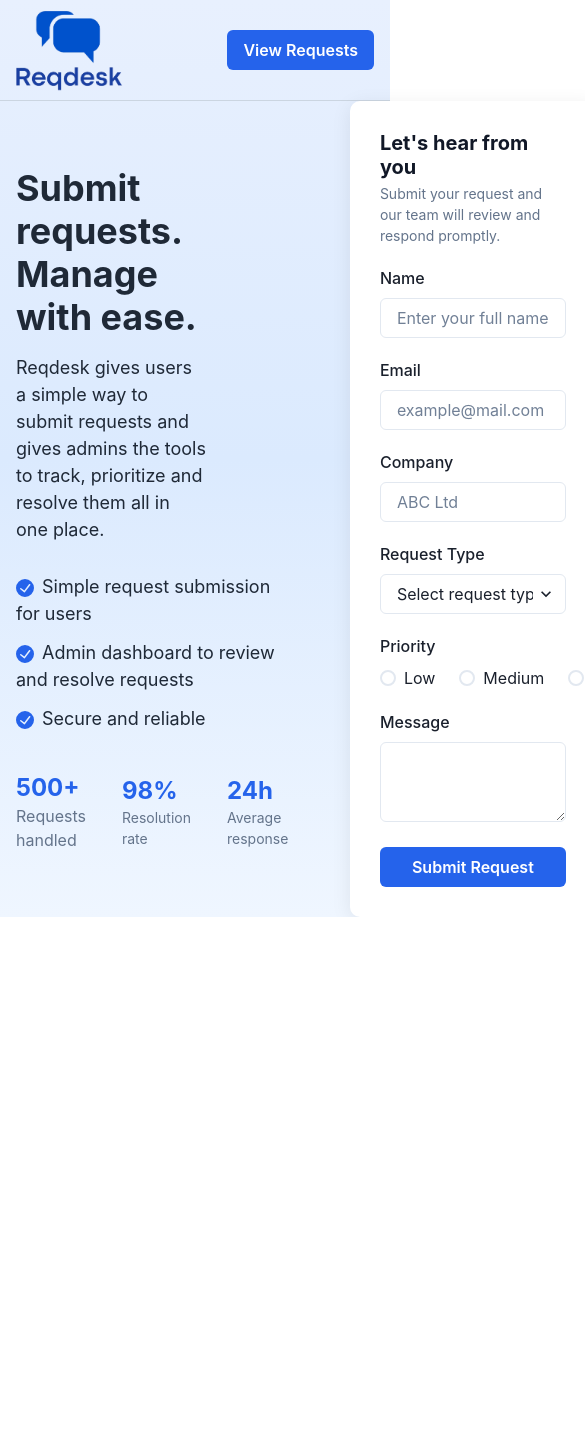
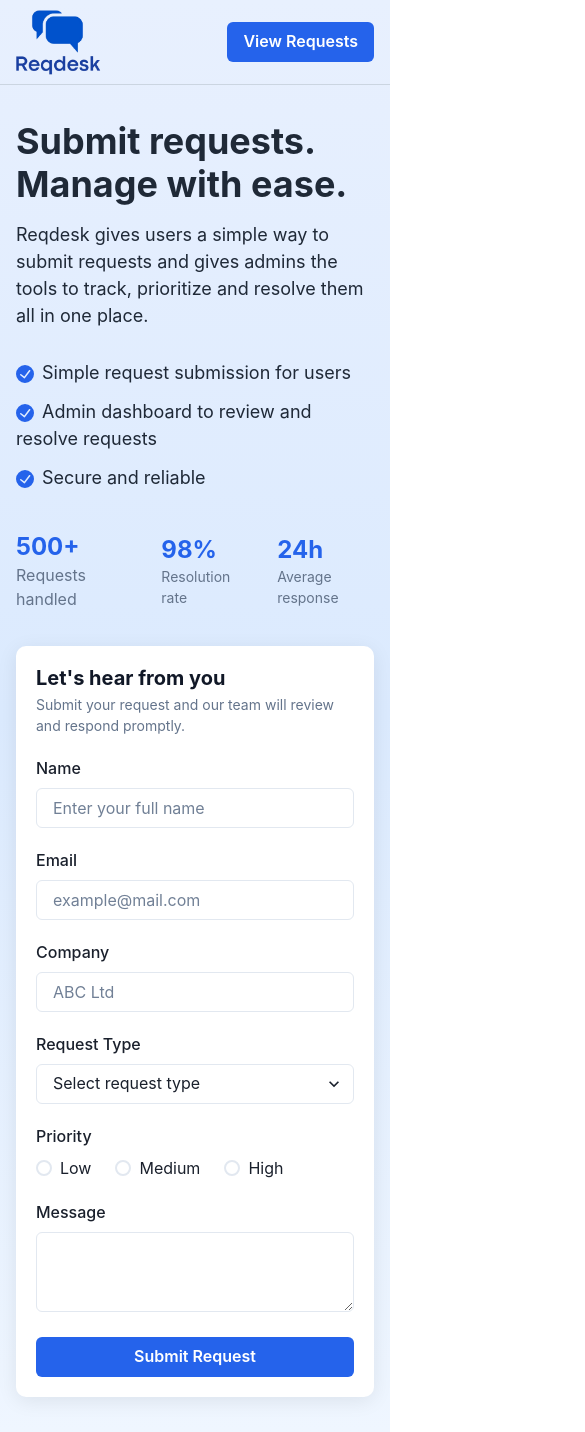
Before and after one commit to Mariam-Senzia/reqdesk, a React (Vite) app in the folder client/: page / in a window 390 px wide. Shown: the top 1432 px of the page, 585 px wide, since content can reach past the window. Before the commit the page ends 917 px from the top, so only its background shows below. Built offline with nearby package versions, Linux system fonts and the light colour scheme.

Commit message:
feat: implement mobile responsiveness on the hero section

```diff
--- a/client/src/components/home/Hero.tsx
+++ b/client/src/components/home/Hero.tsx
@@ -24,18 +24,40 @@
       <Container maxW="container.xl">
         <Box
           minH="90vh"
-          display="flex"
+          display={{ base: "", lg: "flex" }}
           justifyContent="space-between"
           alignItems="center"
+          py={{ base: "35px", lg: "0" }}
         >
-          <Box flex={1} alignSelf="center">
-            <Heading size="2xl" color="#1f2937" width="80%">
+          <Box
+            flex={1}
+            alignSelf="center"
+            display="flex"
+            flexDirection="column"
+            alignItems={{ base: "flex-start", md: "center", lg: "flex-start" }}
+            textAlign={{ base: "left", md: "center", lg: "left" }}
+          >
+            <Heading
+              size="2xl"
+              color="#1f2937"
+              width={{ base: "100%", lg: "80%" }}
+            >
               Submit requests.
             </Heading>
-            <Heading size="2xl" color="#1f2937" marginBottom="15px" width="80%">
+            <Heading
+              size="2xl"
+              color="#1f2937"
+              marginBottom="15px"
+              width={{ base: "100%", lg: "80%" }}
+            >
               Manage with ease.
             </Heading>
-            <Text marginBottom="30px" fontSize="lg" color="#1f2937" width="70%">
+            <Text
+              marginBottom="30px"
+              fontSize="lg"
+              color="#1f2937"
+              width={{ base: "100%", md: "80%", lg: "70%" }}
+            >
               Reqdesk gives users a simple way to submit requests and gives
               admins the tools to track, prioritize and resolve them all in one
               place.
@@ -81,15 +103,19 @@
             </HStack>
           </Box>
 
-          <Box flex={1} display="flex" justifyContent="flex-end">
-            <form
-              style={{
-                backgroundColor: "#fff",
-                width: "80%",
-                padding: "30px",
-                borderRadius: "10px",
-                boxShadow: "0px 4px 20px rgba(0, 0, 0, 0.08)",
-              }}
+          <Box
+            flex={1}
+            display="flex"
+            justifyContent={{ base: "", md: "center", lg: "flex-end" }}
+            marginTop={{ base: "35px", lg: "0" }}
+          >
+            <Box
+              as="form"
+              bg="#ffffff"
+              width={{ base: "100%", md: "80%" }}
+              padding={{ base: "20px", md: "30px" }}
+              borderRadius="10px"
+              boxShadow="0px 4px 20px rgba(0, 0, 0, 0.08)"
             >
               <Heading size="md" color="#111827" marginBottom="4px">
                 Let's hear from you
@@ -149,7 +175,7 @@
               >
                 Submit Request
               </Button>
-            </form>
+            </Box>
           </Box>
         </Box>
       </Container>
--- a/client/src/components/home/Navbar.tsx
+++ b/client/src/components/home/Navbar.tsx
@@ -14,7 +14,7 @@
             <Image
               src="/logos/Reqdesk Logo - no bg.png"
               alt="reqdesk logo"
-              height={{ base: "10vh", md: "7vh", lg: "7vh" }}
+              height={{ base: "8vh", md: "6vh", lg: "7vh" }}
             />
           </Box>
           <Box>
```
